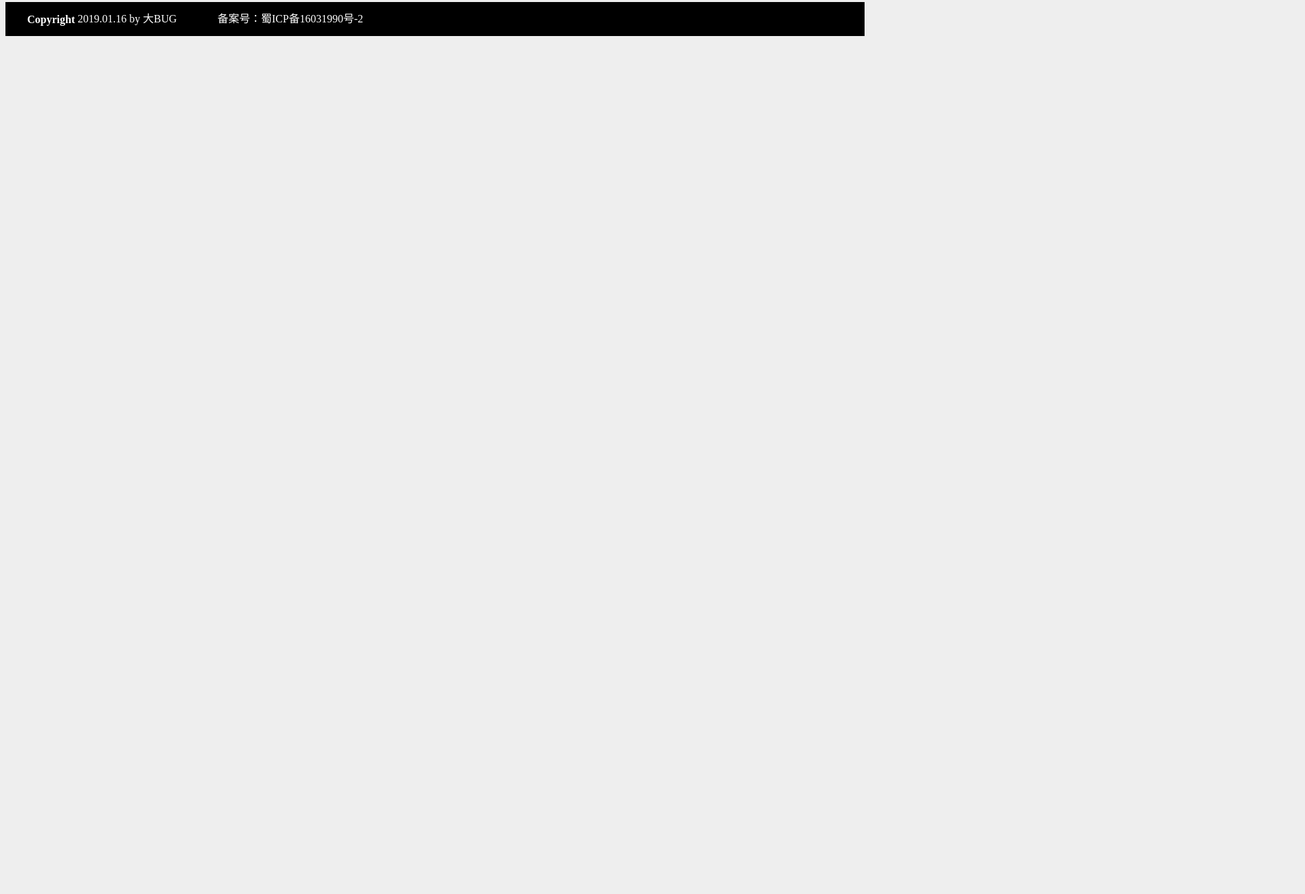
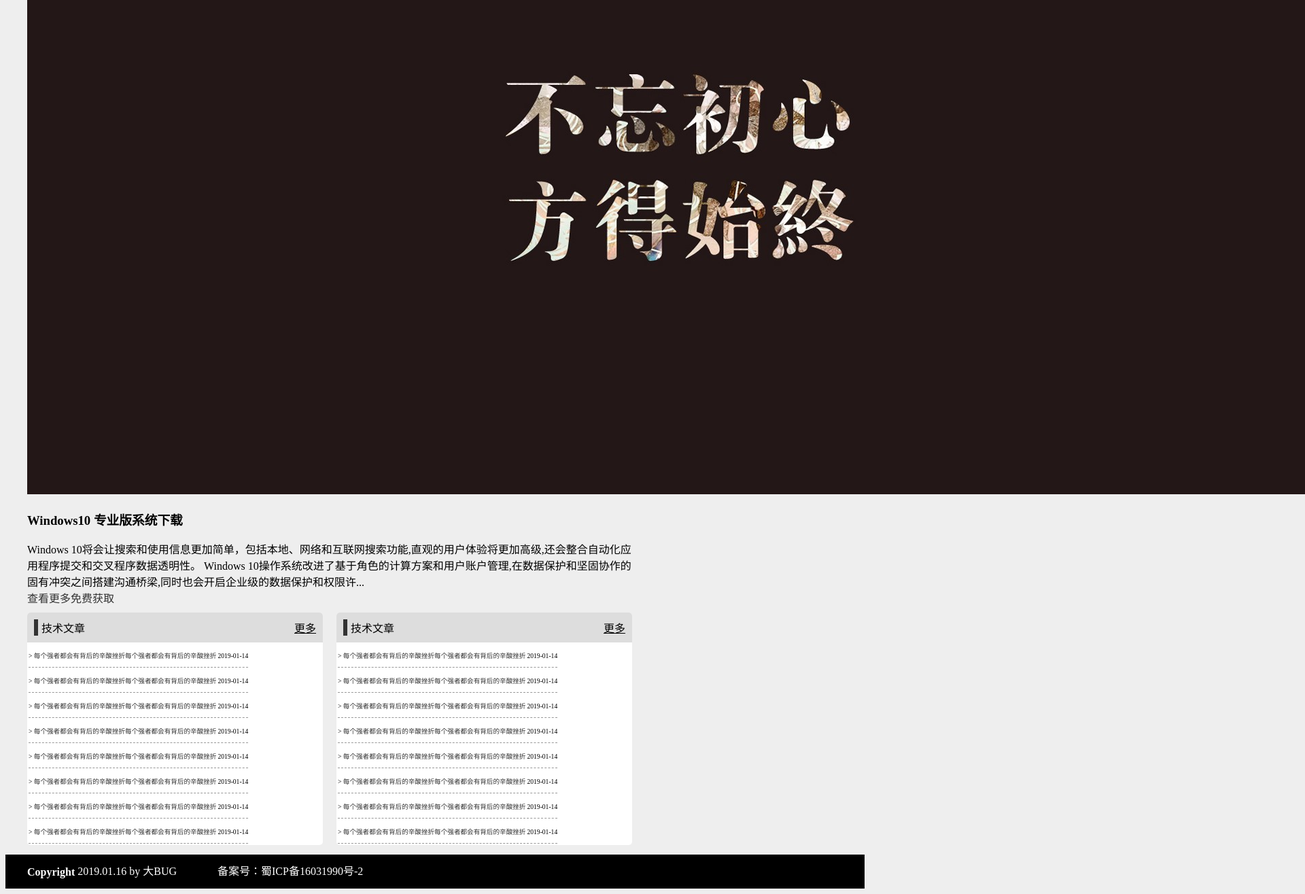
Before and after one commit to llsok/YC91, a plain HTML site: page C91-S2-Ply-html/WebContent/博客案例/index.html in a window 1280 px wide. Shown: the part 1113-2428 px from the top of the page at 68% size, 1920 px wide, since content can reach past the window. Before the commit the page ends 1174 px from the top, so only its background shows below. Drawn offline with Linux system fonts and the light colour scheme.

Commit message:
博客案例：下载板块（HTML）

```diff
--- a/C91-S2-Ply-html/WebContent/博客案例/index.html
+++ b/C91-S2-Ply-html/WebContent/博客案例/index.html
@@ -55,6 +55,17 @@
 				<div>随图片轮播切换的文字</div>
 			</div>
 
+			<div class="download">
+				<div>
+					<img alt="" src="imgs/carousel5.jpg">
+				</div>
+				<div>
+					<h3>Windows10 专业版系统下载</h3>
+					<div>Windows 10将会让搜索和使用信息更加简单，包括本地、网络和互联网搜索功能,直观的用户体验将更加高级,还会整合自动化应用程序提交和交叉程序数据透明性。 Windows 10操作系统改进了基于角色的计算方案和用户账户管理,在数据保护和坚固协作的固有冲突之间搭建沟通桥梁,同时也会开启企业级的数据保护和权限许...</div>
+					<!-- 行内块 -->
+					<a href="#">查看更多</a><a href="#">免费获取</a>
+				</div>
+			</div>
 
 			<!-- 文章列表板块 -->
 			<div class="alist">
@@ -95,7 +106,7 @@
 				</table>
 			</div>
 
-			<div class="alist">
+			<div class="alist" style="float: right;">
 				<div><span>技术文章</span>    <span>更多</span></div>
 				<table>
 					<tr>
```
